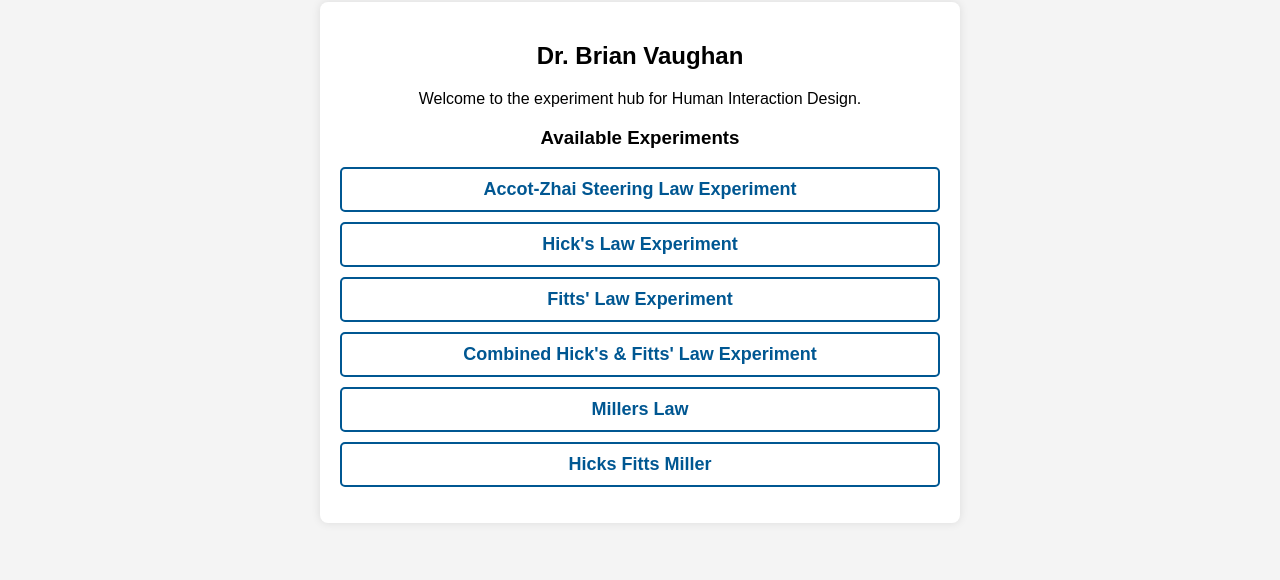
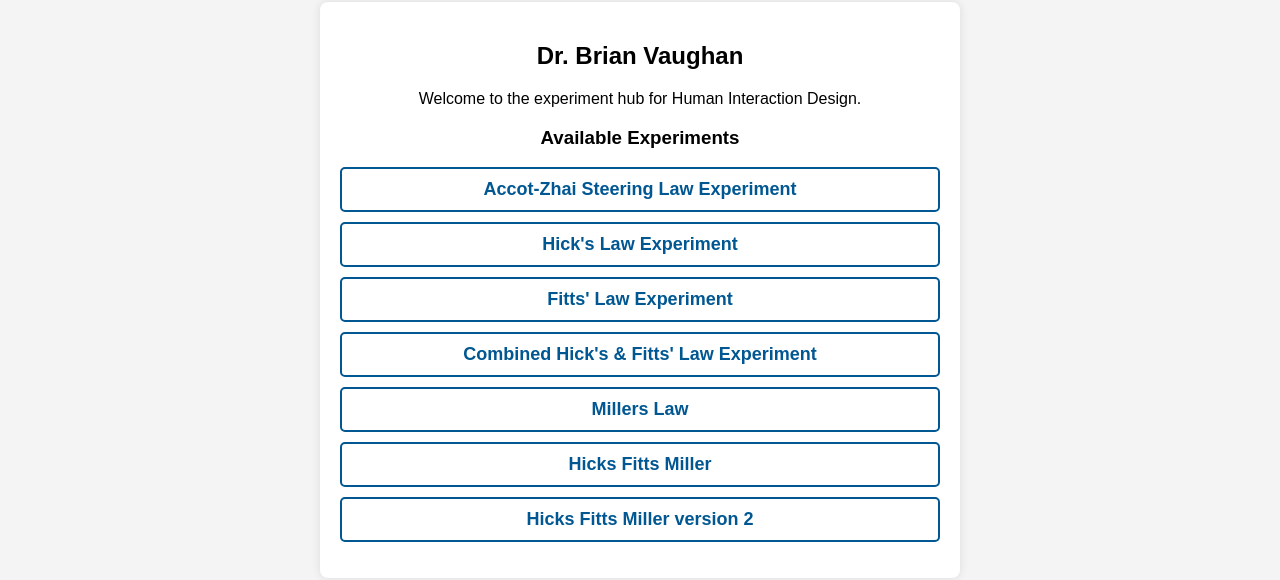
Before and after one commit to vaughanb79/vaughanb79.github.io, a plain HTML site: page index.html in a window 1280 px wide. Shown: the part 236-816 px from the top of the page. Drawn offline with Linux system fonts and the light colour scheme.

Commit message:
Update index.html

```diff
--- a/index.html
+++ b/index.html
@@ -72,8 +72,9 @@
             <li><a href="Hicks_Law.html">Hick's Law Experiment</a></li>
             <li><a href="Fitts_law.html">Fitts' Law Experiment</a></li>
             <li><a href="Hicks_Fitts.html">Combined Hick's & Fitts' Law Experiment</a></li>
-			<li><a href="Millers_Law.html">Millers Law</a></li>
+	<li><a href="Millers_Law.html">Millers Law</a></li>
 <li><a href="Hicks_Fitts_Miller.html">Hicks Fitts Miller</a></li>
+		<li><a href="Millers_Fitts_Hicks_Law2.html">Hicks Fitts Miller version 2</a></li>
         </ul>
     </div>
 
```
